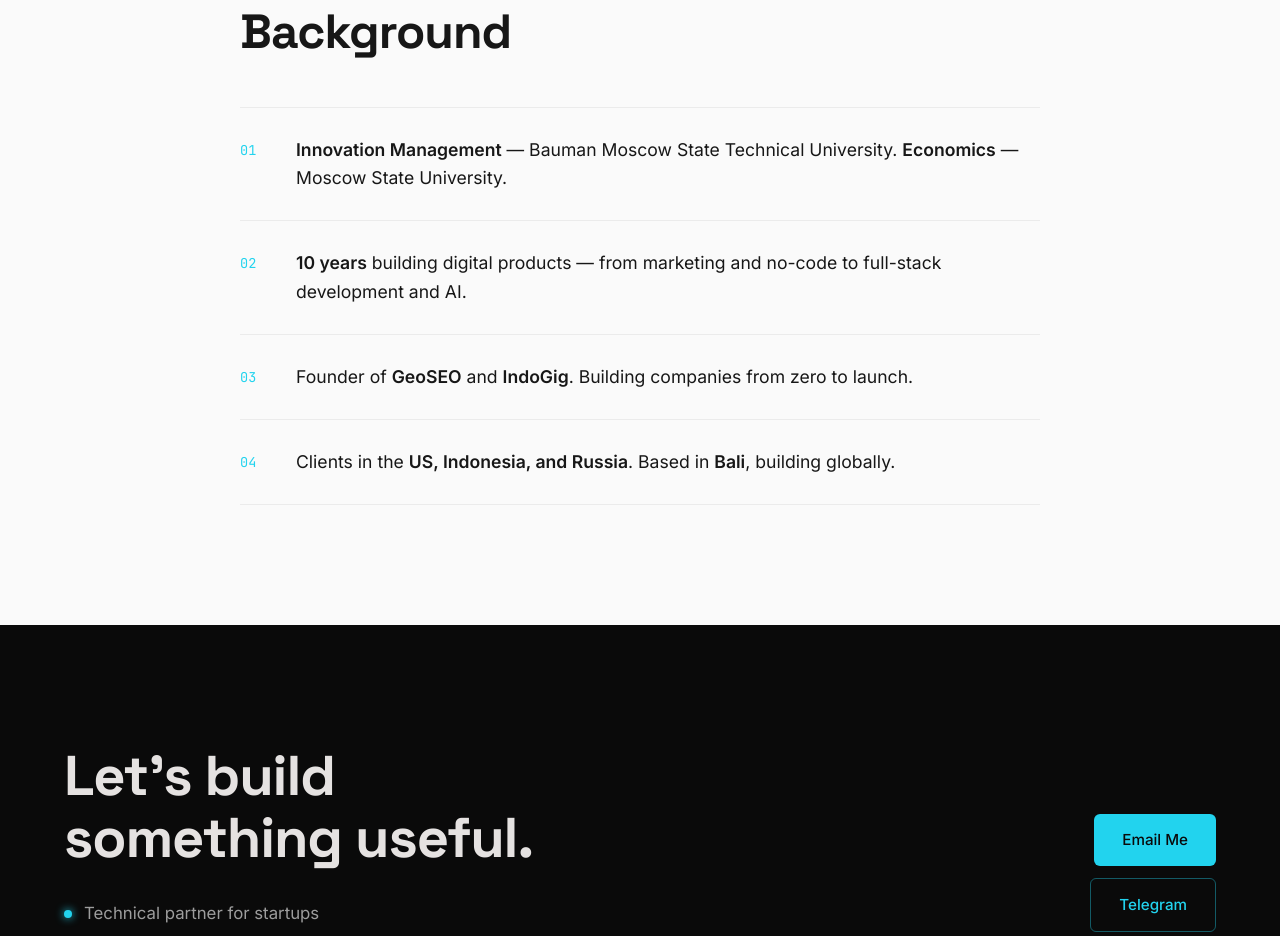
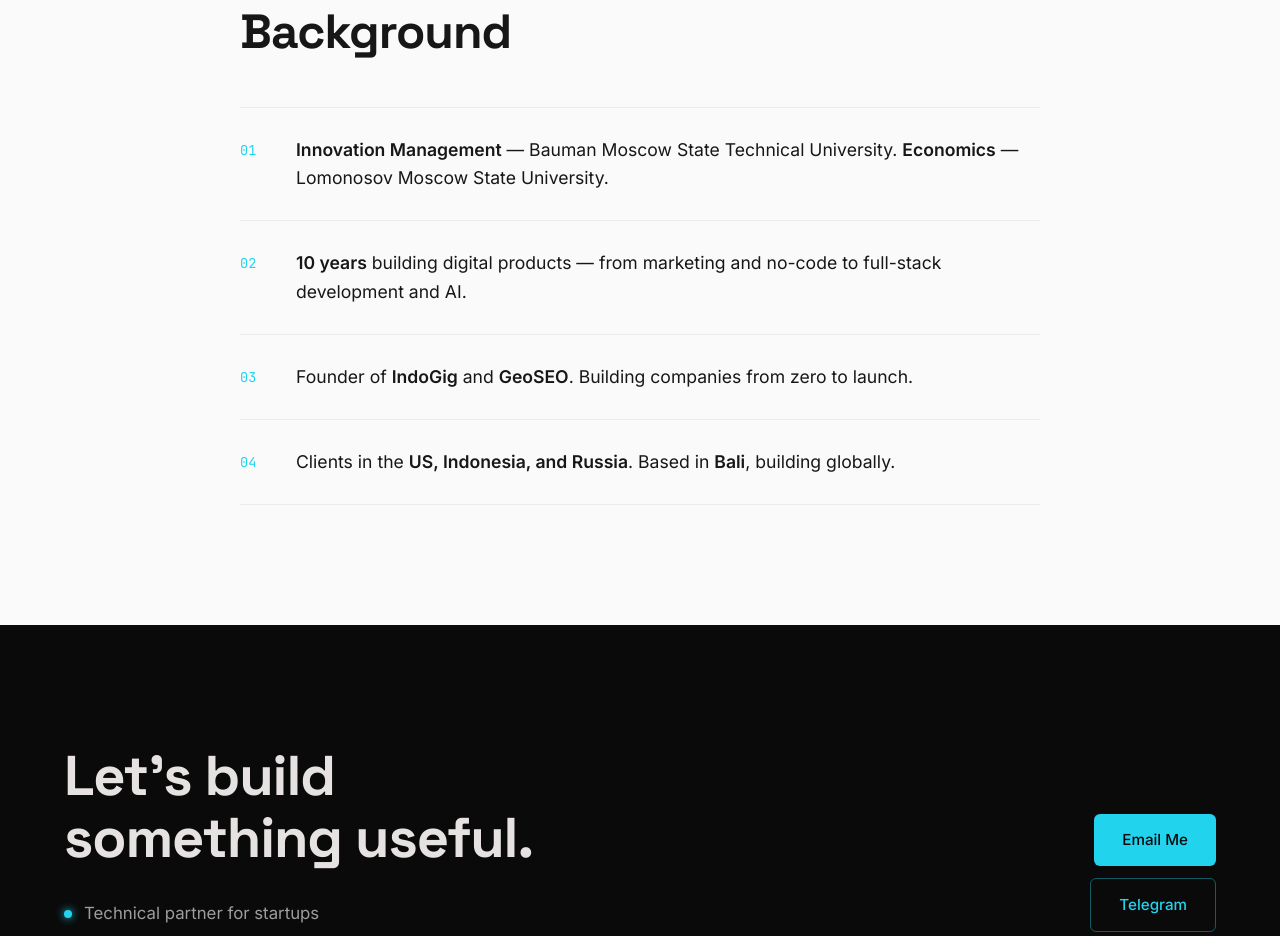
Before and after one commit to sergeifounder/sergeifounder.github.io, a plain HTML site: page index.html in a window 1280 px wide. Shown: the part 1560-2496 px from the top of the page. Drawn offline with Linux system fonts and the light colour scheme.

Commit message:
fix: full university names, IndoGig before GeoSEO
Co-Authored-By: Claude Opus 4.6 (1M context) <noreply@anthropic.com>

```diff
--- a/index.html
+++ b/index.html
@@ -273,9 +273,9 @@ a { color: inherit; text-decoration: none; }
   <div class="section-inner" style="max-width:800px">
     <h2 class="section-title">Background</h2>
     <div class="about-lines">
-      <div class="about-line"><span class="about-num">01</span><p class="about-text"><strong>Innovation Management</strong> — Bauman Moscow State Technical University. <strong>Economics</strong> — Moscow State University.</p></div>
+      <div class="about-line"><span class="about-num">01</span><p class="about-text"><strong>Innovation Management</strong> — Bauman Moscow State Technical University. <strong>Economics</strong> — Lomonosov Moscow State University.</p></div>
       <div class="about-line"><span class="about-num">02</span><p class="about-text"><strong>10 years</strong> building digital products — from marketing and no-code to full-stack development and AI.</p></div>
-      <div class="about-line"><span class="about-num">03</span><p class="about-text">Founder of <strong>GeoSEO</strong> and <strong>IndoGig</strong>. Building companies from zero to launch.</p></div>
+      <div class="about-line"><span class="about-num">03</span><p class="about-text">Founder of <strong>IndoGig</strong> and <strong>GeoSEO</strong>. Building companies from zero to launch.</p></div>
       <div class="about-line"><span class="about-num">04</span><p class="about-text">Clients in the <strong>US, Indonesia, and Russia</strong>. Based in <strong>Bali</strong>, building globally.</p></div>
     </div>
   </div>
```
